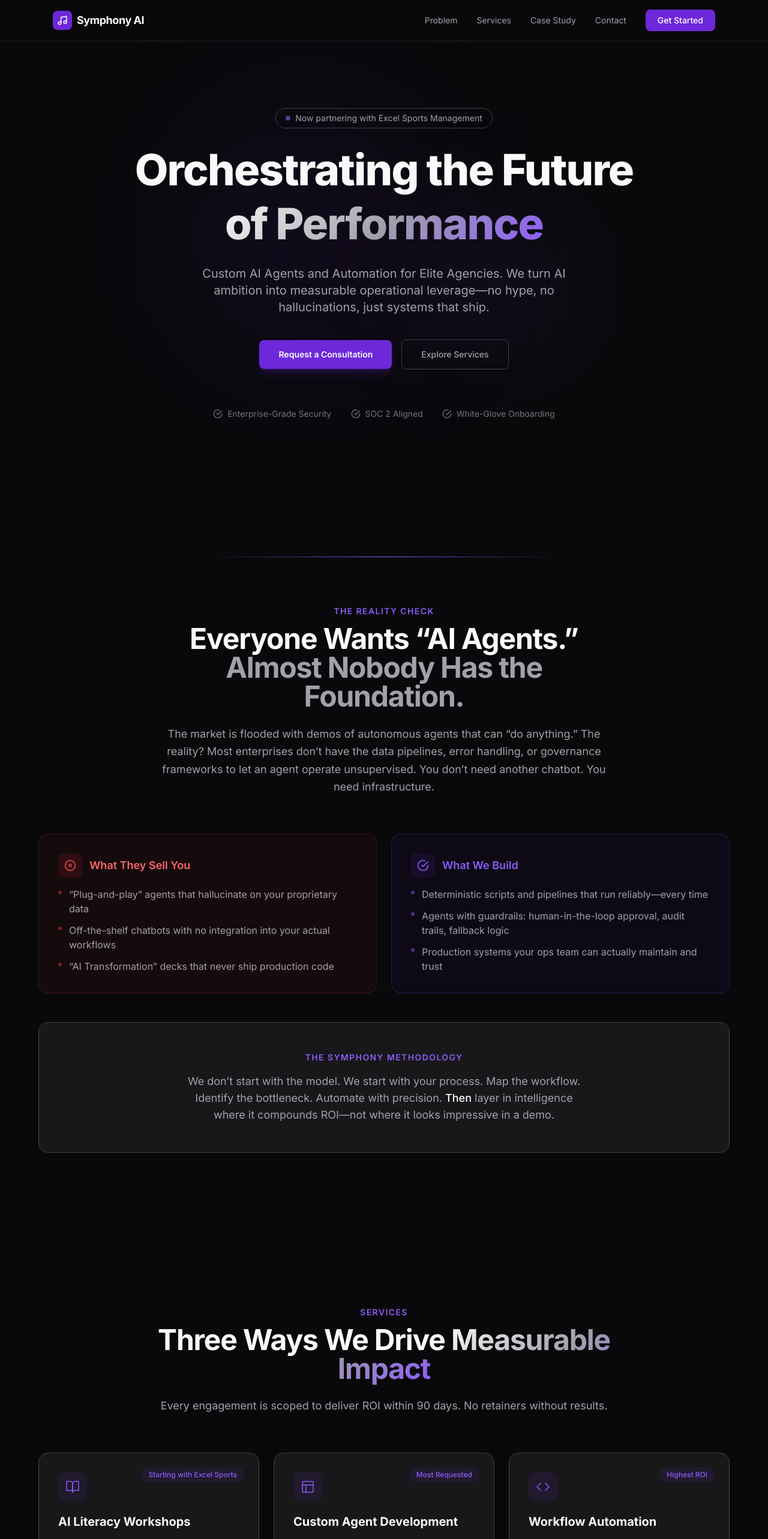
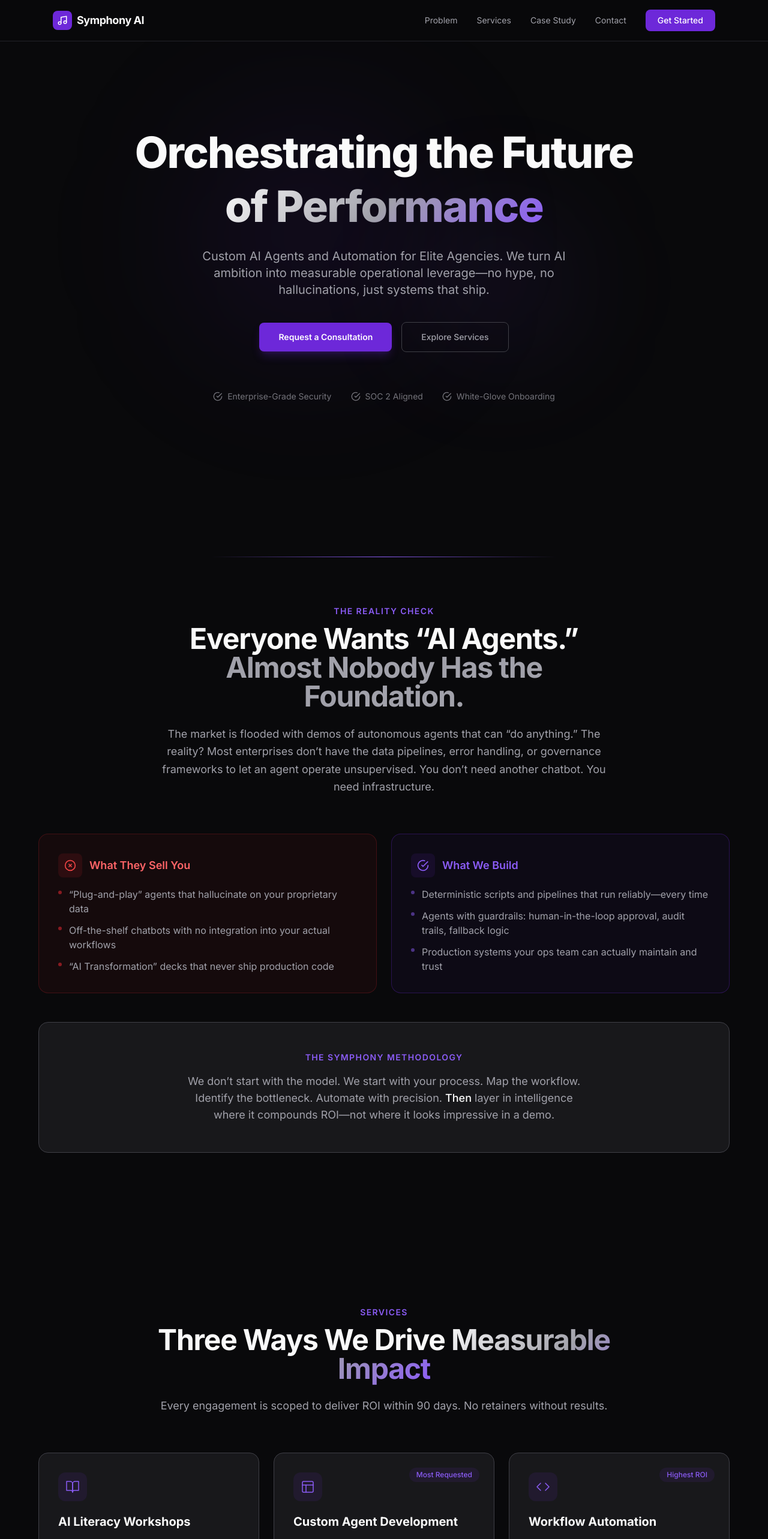
Before and after one commit to maker-sean/symphonyai, a Next.js app: page / in a window 1280 px wide. Shown: the top 2566 px of the page at 60% size. Built offline with nearby package versions, Linux system fonts and the light colour scheme.

Commit message:
Add files via upload

```diff
--- a/src/components/Hero.tsx
+++ b/src/components/Hero.tsx
@@ -8,11 +8,6 @@ export default function Hero() {
       </div>
 
       <div className="relative mx-auto max-w-4xl text-center">
-        {/* Eyebrow */}
-        <div className="animate-fade-in-up mb-6 inline-flex items-center gap-2 rounded-full border border-border px-4 py-1.5 text-sm text-muted">
-          <span className="inline-block h-2 w-2 rounded-full bg-accent-light animate-pulse" />
-          Now partnering with Excel Sports Management
-        </div>
 
         {/* Headline */}
         <h1 className="animate-fade-in-up animate-delay-100 text-4xl font-extrabold leading-tight tracking-tight sm:text-5xl md:text-6xl lg:text-7xl">
@@ -46,15 +41,15 @@ export default function Hero() {
         {/* Trust indicators */}
         <div className="animate-fade-in-up animate-delay-500 mt-16 flex flex-wrap items-center justify-center gap-x-8 gap-y-3 text-sm text-muted/70">
           <span className="flex items-center gap-2">
-            <svg width="16" height="16" viewBox="0 0 24 24" fill="none" stroke="currentColor" strokeWidth="2"><path d="M22 11.08V12a10 10 0 1 1-5.93-9.14"/><polyline points="22 4 12 14.01 9 11.01"/></svg>
+            <svg width="16" height="16" viewBox="0 0 24 24" fill="none" stroke="currentColor" strokeWidth="2"><path d="M22 11.08V12a10 10 0 1 1-5.93-9.14" /><polyline points="22 4 12 14.01 9 11.01" /></svg>
             Enterprise-Grade Security
           </span>
           <span className="flex items-center gap-2">
-            <svg width="16" height="16" viewBox="0 0 24 24" fill="none" stroke="currentColor" strokeWidth="2"><path d="M22 11.08V12a10 10 0 1 1-5.93-9.14"/><polyline points="22 4 12 14.01 9 11.01"/></svg>
+            <svg width="16" height="16" viewBox="0 0 24 24" fill="none" stroke="currentColor" strokeWidth="2"><path d="M22 11.08V12a10 10 0 1 1-5.93-9.14" /><polyline points="22 4 12 14.01 9 11.01" /></svg>
             SOC 2 Aligned
           </span>
           <span className="flex items-center gap-2">
-            <svg width="16" height="16" viewBox="0 0 24 24" fill="none" stroke="currentColor" strokeWidth="2"><path d="M22 11.08V12a10 10 0 1 1-5.93-9.14"/><polyline points="22 4 12 14.01 9 11.01"/></svg>
+            <svg width="16" height="16" viewBox="0 0 24 24" fill="none" stroke="currentColor" strokeWidth="2"><path d="M22 11.08V12a10 10 0 1 1-5.93-9.14" /><polyline points="22 4 12 14.01 9 11.01" /></svg>
             White-Glove Onboarding
           </span>
         </div>
--- a/src/components/Services.tsx
+++ b/src/components/Services.tsx
@@ -14,7 +14,6 @@ const services = [
       "Evaluating AI outputs: accuracy, bias, and hallucination detection",
       "Security and governance fundamentals",
     ],
-    tag: "Starting with Excel Sports",
   },
   {
     icon: (
@@ -78,9 +77,11 @@ export default function Services() {
               className="group relative rounded-2xl border border-border bg-surface p-8 transition-all hover:border-accent/40 hover:bg-surface-light"
             >
               {/* Tag */}
-              <span className="absolute right-6 top-6 rounded-full bg-accent/10 px-3 py-1 text-xs font-medium text-accent-light">
-                {service.tag}
-              </span>
+              {service.tag && (
+                <span className="absolute right-6 top-6 rounded-full bg-accent/10 px-3 py-1 text-xs font-medium text-accent-light">
+                  {service.tag}
+                </span>
+              )}
 
               {/* Icon */}
               <div className="mb-5 flex h-12 w-12 items-center justify-center rounded-xl bg-accent/10 text-accent-light transition-colors group-hover:bg-accent/20">
```
